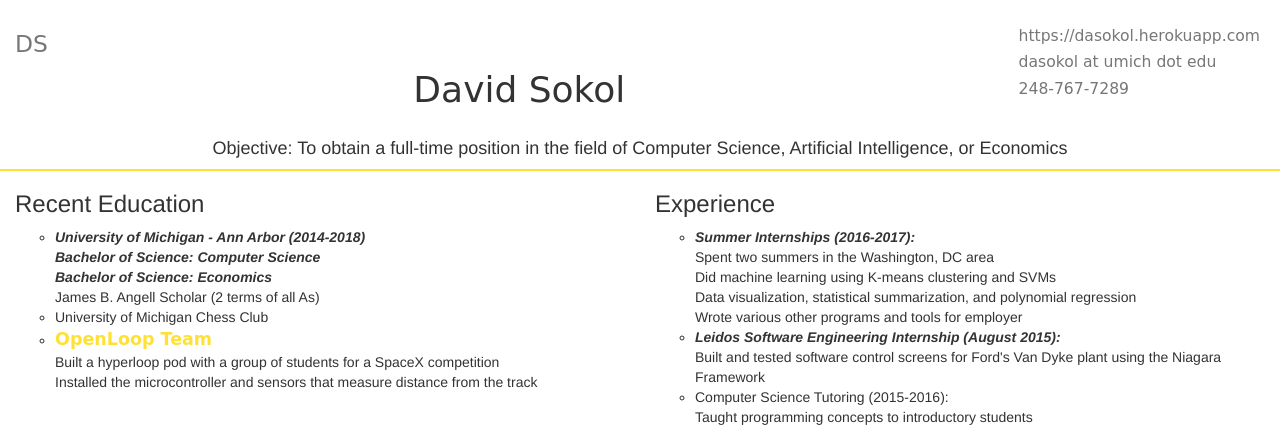
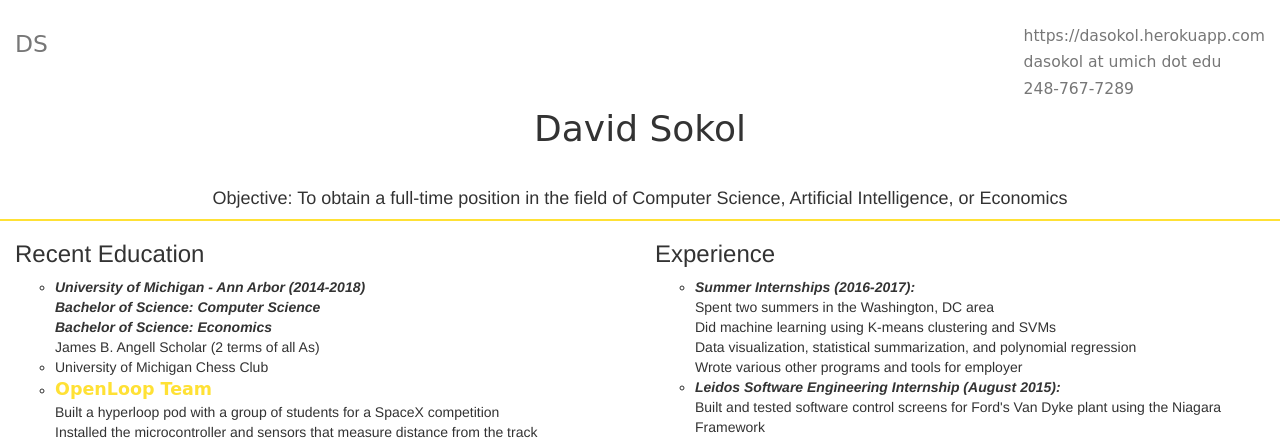
Before and after one commit to dasokol/dasokol, a Flask app: page / in a window 1280 px wide. Shown: the top 439 px of the page. Run offline with Flask 2, Linux system fonts and the light colour scheme; some libraries are stand-ins or nearby versions.

Commit message:
fix contact info

```diff
--- a/static/style.css
+++ b/static/style.css
@@ -14,7 +14,7 @@ html {
 	position: relative;
 	display: inline-block;
 	font-family: Vivaldi, cursive;
-	right: 20px;
+	right: 15px;
 	float: right;
 }
 
@@ -23,6 +23,8 @@ html {
 	text-align: center;
 	bottom: 20px;
 	position: relative;
+	display: inline-block;
+	width: 100%;
 }
 
 .divider {
```
